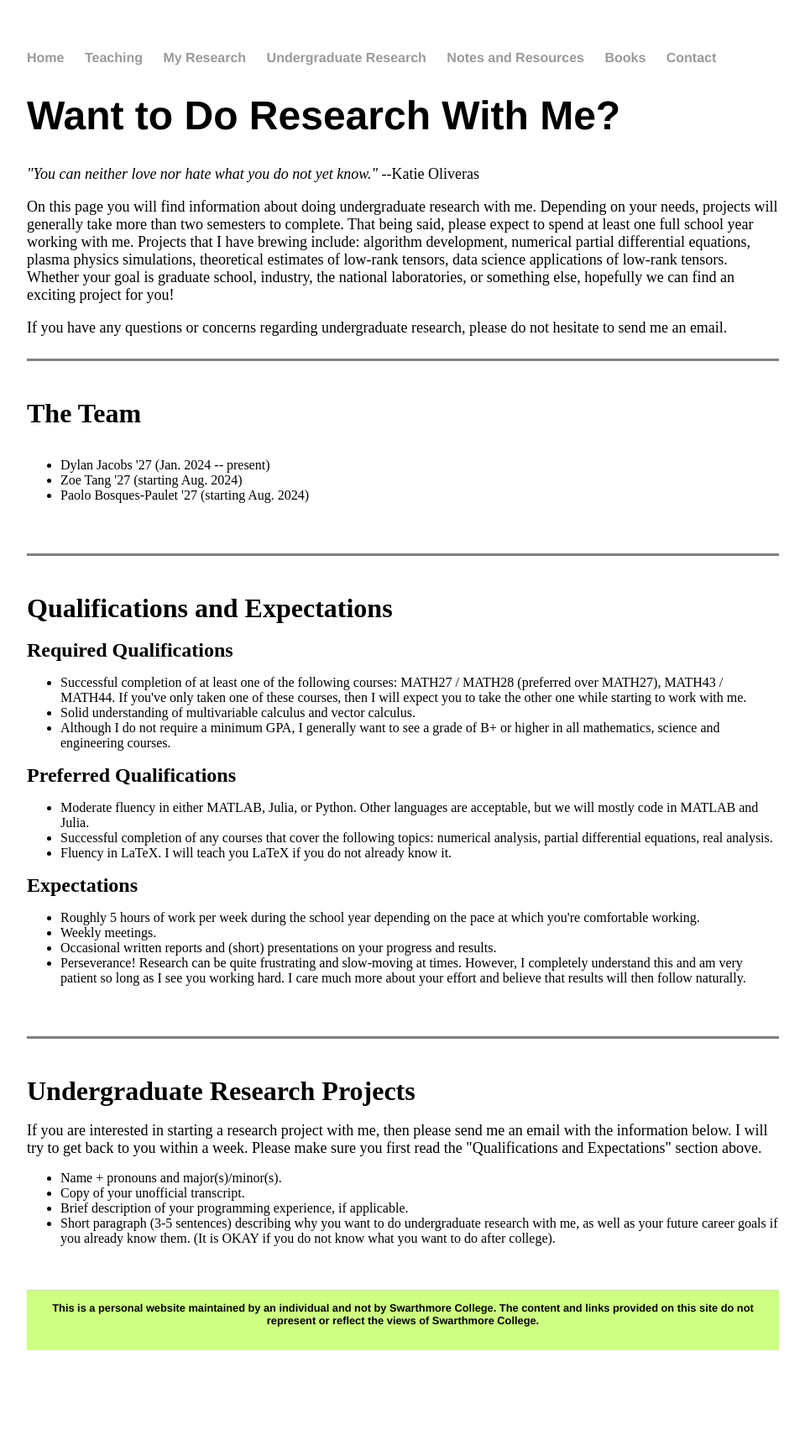
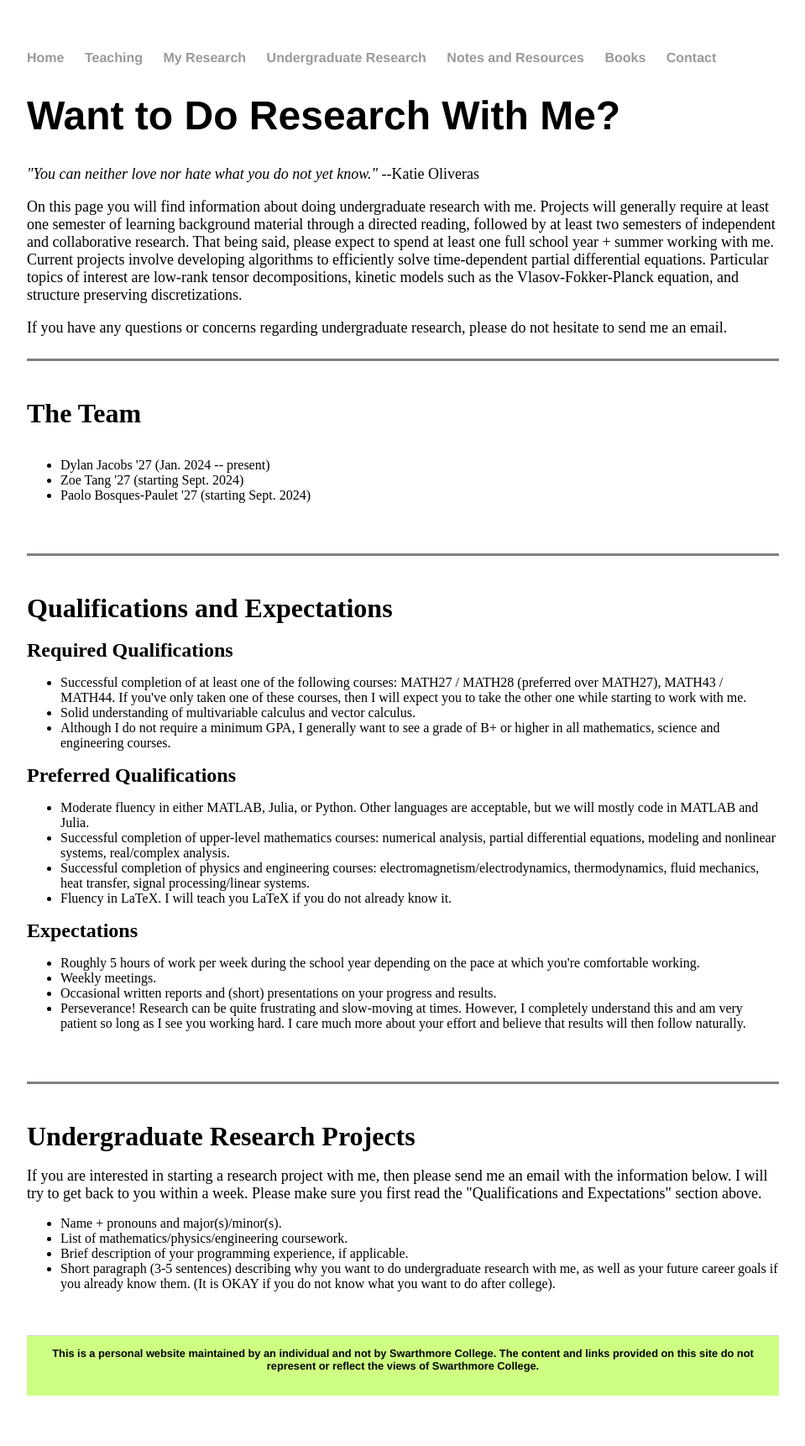
Before and after one commit to jhknakao/jhknakao.github.io, a Jekyll site: the page built from undergradresearch.html, in a window 1280 px wide. Shown: the whole page at 84% size, without its empty margins (160-1119 px from the left). Built offline with Jekyll 4.4.1, drawn with Linux system fonts in a browser that asks for light colours; before the commit the page ends 1668 px from its top, so only the background shows below that.

Commit message:
Update undergradresearch.html

```diff
--- a/undergradresearch.html
+++ b/undergradresearch.html
@@ -7,7 +7,7 @@ title: Interested in Undergraduate Research?
 	<font size="4"><i>"You can neither love nor hate what you do not yet know."</i> --Katie Oliveras</font>
 	<br>
 	<br>
-	<font size="4">On this page you will find information about doing undergraduate research with me. Depending on your needs, projects will generally take more than two semesters to complete. That being said, please expect to spend at least one full school year working with me. Projects that I have brewing include: algorithm development, numerical partial differential equations, plasma physics simulations, theoretical estimates of low-rank tensors, data science applications of low-rank tensors. Whether your goal is graduate school, industry, the national laboratories, or something else, hopefully we can find an exciting project for you!</font>
+	<font size="4">On this page you will find information about doing undergraduate research with me. Projects will generally require at least one semester of learning background material through a directed reading, followed by at least two semesters of independent and collaborative research. That being said, please expect to spend at least one full school year + summer working with me. Current projects involve developing algorithms to efficiently solve time-dependent partial differential equations. Particular topics of interest are low-rank tensor decompositions, kinetic models such as the Vlasov-Fokker-Planck equation, and structure preserving discretizations.</font>
 	<br>
 	<br>
 	<font size="4">If you have any questions or concerns regarding undergraduate research, please do not hesitate to send me an email.</font>
@@ -22,8 +22,8 @@ title: Interested in Undergraduate Research?
 	<br>
 	<ul>
     <li>Dylan Jacobs '27 (Jan. 2024 -- present)</li>
-    <li>Zoe Tang '27 (starting Aug. 2024)</li>
-    <li>Paolo Bosques-Paulet '27 (starting Aug. 2024)</li>
+    <li>Zoe Tang '27 (starting Sept. 2024)</li>
+    <li>Paolo Bosques-Paulet '27 (starting Sept. 2024)</li>
 	</ul>
 	<br>
 	<br>
@@ -44,7 +44,8 @@ title: Interested in Undergraduate Research?
 	<font size="5"><b>Preferred Qualifications</b></font>
 	<ul>
     <li>Moderate fluency in either MATLAB, Julia, or Python. Other languages are acceptable, but we will mostly code in MATLAB and Julia.</li>
-    <li>Successful completion of any courses that cover the following topics: numerical analysis, partial differential equations, real analysis.</li>
+    <li>Successful completion of upper-level mathematics courses: numerical analysis, partial differential equations, modeling and nonlinear systems, real/complex analysis.</li>
+    <li>Successful completion of physics and engineering courses: electromagnetism/electrodynamics, thermodynamics, fluid mechanics, heat transfer, signal processing/linear systems.</li>
     <li>Fluency in LaTeX. I will teach you LaTeX if you do not already know it.</li>
   </ul>
 
@@ -67,7 +68,7 @@ title: Interested in Undergraduate Research?
 	<font size="4">If you are interested in starting a research project with me, then please send me an email with the information below. I will try to get back to you within a week. Please make sure you first read the "Qualifications and Expectations" section above.</font>
 	<ul>
 		<li>Name + pronouns and major(s)/minor(s).</li>
-		<li>Copy of your unofficial transcript.</li>
+		<li>List of mathematics/physics/engineering coursework.</li>
 		<li>Brief description of your programming experience, if applicable.</li>
 		<li>Short paragraph (3-5 sentences) describing why you want to do undergraduate research with me, as well as your future career goals if you already know them. (It is OKAY if you do not know what you want to do after college).</li>
   </ul>
```
